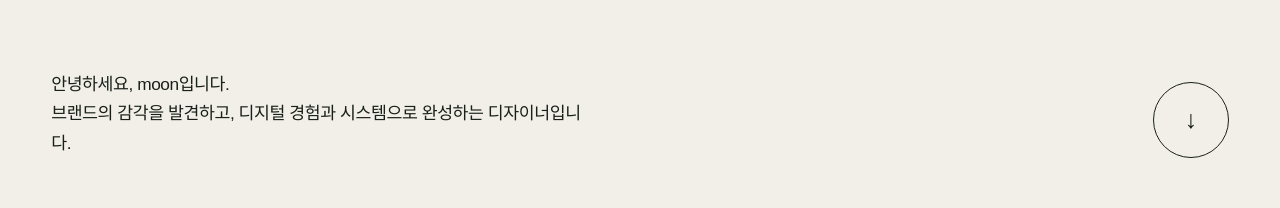
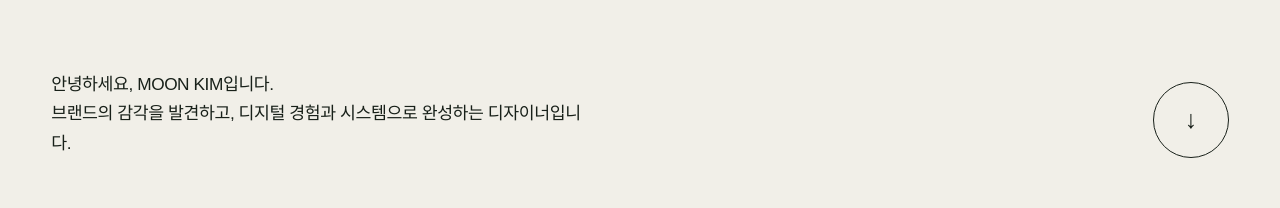
Before and after one commit to designer-moon/dalhee-brand, a Next.js app: page / in a window 1280 px wide. Shown: the part 592-800 px from the top of the page. Built offline with nearby package versions, Linux system fonts and the light colour scheme.

Commit message:
Update page.tsx

```diff
--- a/app/page.tsx
+++ b/app/page.tsx
@@ -12,7 +12,7 @@ export default function Home() {
     <section className="hero" id="top">
       <div className="eyebrow"><span /> Seoul · Open to good ideas</div>
       <h1>Ideas into<br /><em>living brands.</em></h1>
-      <div className="heroBottom"><p className="intro">안녕하세요, moon입니다.<br />브랜드의 감각을 발견하고, 디지털 경험과 시스템으로 완성하는 디자이너입니다.</p><a className="roundLink" href="#about" aria-label="소개 보기">↓</a></div>
+      <div className="heroBottom"><p className="intro">안녕하세요, MOON KIM입니다.<br />브랜드의 감각을 발견하고, 디지털 경험과 시스템으로 완성하는 디자이너입니다.</p><a className="roundLink" href="#about" aria-label="소개 보기">↓</a></div>
       <div className="orbit" aria-hidden="true"><span>DESIGN · BRAND · AI · </span></div>
     </section>
     <section className="statement" id="about"><p className="sectionLabel">01 / About</p><div><h2>감각은 시작이고,<br />시스템이 완성입니다.</h2><p>흩어진 아이디어에서 핵심을 찾고, 누구나 일관되게 경험할 수 있는 브랜드로 만듭니다. 최근에는 AI를 창작의 지름길이 아닌, 생각의 폭과 실행의 밀도를 높이는 동료로 활용하고 있습니다.</p></div></section>
@@ -22,6 +22,6 @@ export default function Home() {
       <div className="disciplineList">{disciplines.map(([number,title,copy]) => <article key={number}><span>{number}</span><h3>{title}</h3><p>{copy}</p><b aria-hidden="true">↗</b></article>)}</div>
     </section>
     <section className="proof"><p className="sectionLabel">03 / Current focus</p><div className="proofCard"><p>NOW EXPLORING</p><h2>Beauty, wellness<br />& intelligent design.</h2><div className="proofMeta"><span>브랜드 아키텍처</span><span>디자인 시스템</span><span>AI 크리에이티브</span></div></div></section>
-    <footer id="contact"><p className="sectionLabel">04 / Let&apos;s connect</p><h2>Good work starts<br />with a good conversation.</h2><div className="footerRow"><p>새로운 브랜드, 더 나은 경험, 재미있는 실험을 함께 이야기해요.</p><a href="https://github.com/designer-moon" target="_blank" rel="noreferrer">GitHub ↗</a></div><div className="signature">moon</div></footer>
+    <footer id="contact"><p className="sectionLabel">04 / Let&apos;s connect</p><h2>Good work starts<br />with a good conversation.</h2><div className="footerRow"><p>새로운 브랜드, 더 나은 경험, 재미있는 실험을 함께 이야기해요.</p><a href="https://github.com/designer-moon" target="_blank" rel="noreferrer">GitHub ↗</a></div><div className="signature">MOON KIM</div></footer>
   </main>;
 }
```
